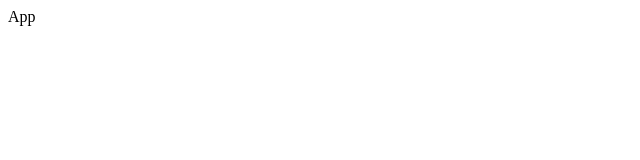
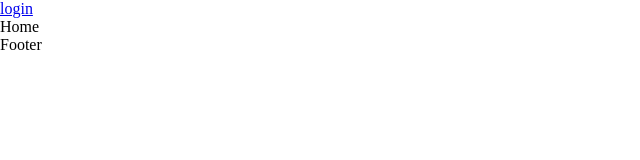
Before and after one commit to Mrshokhrukh/IT-school-website, a React (Create React App) app in the folder client/: page / in a window 1280 px wide. Shown: the top 160 px of the page, without its empty margins (0-640 px from the left). Built offline with nearby package versions, Linux system fonts and the light colour scheme.

Commit message:
roues set up

```diff
--- a/client/src/App.js
+++ b/client/src/App.js
@@ -1,9 +1,27 @@
-import React from 'react'
-
+import React from "react";
+import "./style/main.scss";
+import { BrowserRouter, Route, Routes } from "react-router-dom";
+import Layout from "./layout";
+import Home from "./pages/Home/Home";
+import Login from "./components/Login/Login";
+import Auth from "./pages/auth/Auth";
+import SignUp from "./components/SignUp/SignUp";
 function App() {
   return (
-    <div>App</div>
-  )
+    <>
+      <BrowserRouter>
+        <Routes>
+          <Route path="/" element={<Layout />}>
+            <Route index element={<Home />}></Route>
+          </Route>
+          <Route path="auth" element={<Auth />}>
+            <Route path="login" element={<Login />}></Route>
+            <Route path="register" element={<SignUp />}></Route>
+          </Route>
+        </Routes>
+      </BrowserRouter>
+    </>
+  );
 }
 
-export default App
+export default App;
--- /dev/null
+++ b/client/src/components/Footer/Footer.jsx
@@ -0,0 +1,9 @@
+import React from 'react'
+
+const Footer = () => {
+  return (
+    <div>Footer</div>
+  )
+}
+
+export default Footer
--- /dev/null
+++ b/client/src/components/Header/Header.jsx
@@ -0,0 +1,11 @@
+import React from "react";
+import { Link } from "react-router-dom";
+const Header = () => {
+  return (
+    <div>
+      <Link to="/auth/login">login</Link>
+    </div>
+  );
+};
+
+export default Header;
--- /dev/null
+++ b/client/src/components/Login/Login.jsx
@@ -0,0 +1,10 @@
+import React from 'react'
+import { Link } from 'react-router-dom'
+
+const Login = () => {
+  return (
+    <Link to="/auth/register">register</Link>
+  )
+}
+
+export default Login
--- /dev/null
+++ b/client/src/components/SignUp/SignUp.jsx
@@ -0,0 +1,9 @@
+import React from 'react'
+
+const SignUp = () => {
+  return (
+    <div>SignUp</div>
+  )
+}
+
+export default SignUp
--- /dev/null
+++ b/client/src/layout.js
@@ -0,0 +1,15 @@
+import React from "react";
+import { Link, Outlet } from "react-router-dom";
+import Footer from "./components/Footer/Footer";
+import Header from "./components/Header/Header";
+const Layout = () => {
+  return (
+    <div>
+      <Header />
+      <Outlet />
+      <Footer />
+    </div>
+  );
+};
+
+export default Layout;
--- /dev/null
+++ b/client/src/pages/Home/Home.jsx
@@ -0,0 +1,9 @@
+import React from 'react'
+
+const Home = () => {
+  return (
+    <div>Home</div>
+  )
+}
+
+export default Home
--- /dev/null
+++ b/client/src/pages/auth/Auth.jsx
@@ -0,0 +1,13 @@
+import React from "react";
+import { Link, Outlet } from "react-router-dom";
+
+
+const Auth = () => {
+  return (
+    <>
+      <Outlet />
+    </>
+  );
+};
+
+export default Auth;
```
